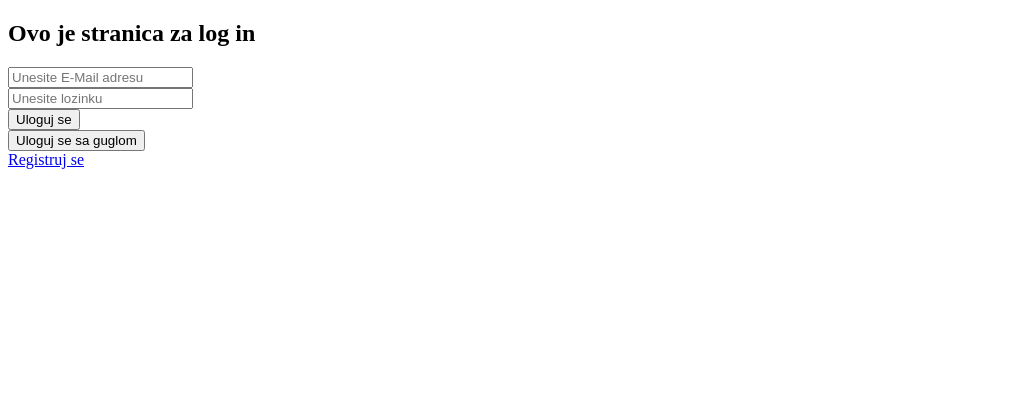
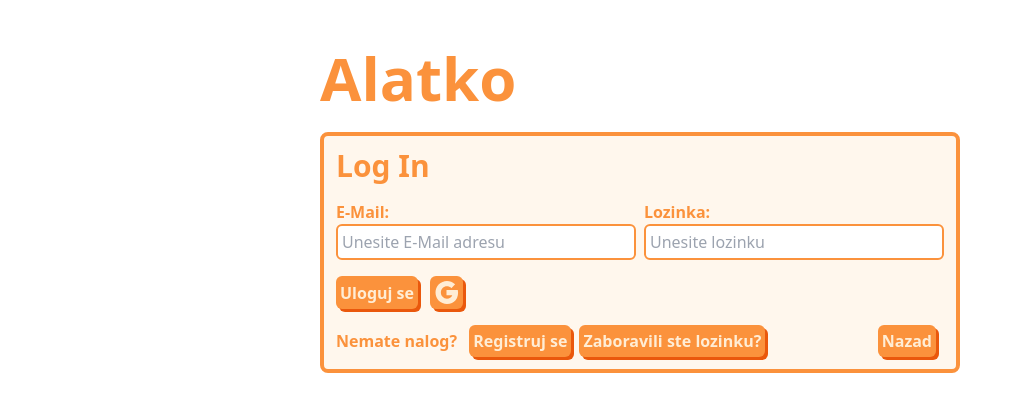
Before and after one commit to Joco223/Alatko, a Nuxt app: page /user/login in a window 1280 px wide. Shown: the top 412 px of the page, without its empty margins (0-1015 px from the left). Built offline with nearby package versions, Linux system fonts and the light colour scheme; no server answers.

Commit message:
Dodat tailwind

```diff
--- a/app.vue
+++ b/app.vue
@@ -1,6 +1,5 @@
 <script setup>
     import { initializeApp } from "firebase/app";
-  import { getAuth, onAuthStateChanged } from "firebase/auth";
 
     const firebaseConfig = {
         apiKey: "AIzaSyBRBLnKvsCP8WtkaXXqWfg9nvwzePRZjt4",
@@ -14,23 +13,13 @@
 
     // Initialize Firebase
     const app = initializeApp(firebaseConfig);
-  const auth = getAuth();
-
-  onAuthStateChanged(auth, (user) => {
-  if (user) {
-    // User is signed in, see docs for a list of available properties
-    // https://firebase.google.com/docs/reference/js/auth.user
-    const uid = user.uid;
-    // ...
-  } else {
-    // User is signed out
-    // ...
-  }});
-
 </script>
 
 <template>
-  <div>
+    <div class="container items-center flex flex-col">
+        <div class="w-1/2">
+            <h2 class="text-6xl self-start font-bold text-orange-400 mb-6 mt-12">Alatko</h2>
             <NuxtPage/>
         </div>
+    </div>
 </template>
--- /dev/null
+++ b/assets/css/main.css
@@ -0,0 +1,31 @@
+@tailwind base;
+@tailwind components;
+@tailwind utilities;
+
+.card {
+    @apply bg-orange-50 rounded-lg border-4 border-orange-400 p-3;
+}
+
+.defaultButton {
+    @apply rounded-md bg-orange-400 mr-2 shadow-orang active:translate-x-0.5 active:translate-y-0.5 active:shadow-orangActive hover:bg-orange-300 p-1;
+}
+
+.defaultHeader {
+    @apply text-3xl font-semibold text-orange-400;
+}
+
+.defaultSmallHeader {
+    @apply text-lg font-semibold text-orange-400;
+}
+
+.defaultText {
+    @apply text-orange-400 font-semibold;
+}
+
+.defaultLightText {
+    @apply text-orange-100 font-semibold;
+}
+
+.defaultInput {
+    @apply rounded-md border-2 border-orange-400 caret-orange-400 accent-orange-400 p-1;
+}
--- a/nuxt.config.ts
+++ b/nuxt.config.ts
@@ -1,4 +1,11 @@
 // https://nuxt.com/docs/api/configuration/nuxt-config
 export default defineNuxtConfig({
-  devtools: { enabled: true }
+  devtools: { enabled: true },
+  css: ['~/assets/css/main.css'],
+  postcss: {
+    plugins: {
+      tailwindcss: {},
+      autoprefixer: {},
+    },
+  },
 })
--- a/package.json
+++ b/package.json
@@ -11,7 +11,10 @@
   },
   "devDependencies": {
     "@nuxt/devtools": "latest",
+    "autoprefixer": "^10.4.16",
     "nuxt": "^3.8.0",
+    "postcss": "^8.4.31",
+    "tailwindcss": "^3.3.3",
     "vue": "^3.3.6",
     "vue-router": "^4.2.5"
   },
--- a/pages/index.vue
+++ b/pages/index.vue
@@ -83,22 +83,27 @@
 </script>
 
 <template>
-    <h2>Ovo je prva stranica</h2>
-    <div v-if="loggedIn">
-        <h4>Korisnicko ime: {{ pageUser?.displayName }}</h4>
-        <NuxtLink to="/user/edit" v-if="loggedIn">Izmeni korisnicko ime</NuxtLink><br>
-        <h4>E-Mail: {{ pageUser?.email }}</h4>
-        <h4>E-Mail verifikovan: {{ pageUser?.emailVerified }}</h4>
-        <button @click="logOut" v-if="loggedIn">Log out</button>
-        <br>
-        <br>
-        <br>
-        <input type="file" id="fileElem" accept="image/*" @change="handleFiles(this)">
-        <h5> Upload status - {{ uploadProgress }}%</h5>
-        <img :src="uploadPath" v-if="uploadPath != ''">
-    </div>
-    <div v-else>
-        <NuxtLink to="/user/register">Registruj se</NuxtLink><br>
-        <NuxtLink to="/user/login">Uloguj se</NuxtLink>
+    <div class="grid gap-x-4 gap-y-4 grid-cols-3">
+        <div class="card col-span-2">
+            <h3 class="defaultHeader mb-2">Oglasi</h3>
+        </div>
+        <div class="card col-span-1">
+            <h3 class="defaultHeader mb-2">Vaš profil</h3>
+            <div v-if="loggedIn">
+                <h6 class="defaultSmallHeader mb-1">{{ pageUser?.displayName }}</h6>
+                <NuxtLink to="/user/edit" v-if="loggedIn">
+                    <button class="defaultButton">Izmeni profil</button>
+                </NuxtLink>
+                <button @click="logOut" v-if="loggedIn" class="defaultButton">Log out</button>
+            </div>
+            <div v-else>
+                <NuxtLink to="/user/login">
+                    <button class="defaultButton"><span class="defaultLightText">Uloguj se</span></button>
+                </NuxtLink>
+                <NuxtLink to="/user/register">
+                    <button class="defaultButton"><span class="defaultLightText">Registruj se</span></button>
+                </NuxtLink>
+            </div>
+        </div>
     </div>
 </template>
--- a/pages/user/edit.vue
+++ b/pages/user/edit.vue
@@ -1,19 +1,10 @@
 <script setup>
     import { ref } from 'vue'
-    import { getAuth, updateProfile, onAuthStateChanged, PhoneAuthProvider, updatePhoneNumber, RecaptchaVerifier } from "firebase/auth";
+    import { getAuth, updateProfile, onAuthStateChanged } from "firebase/auth";
     import { getFirestore, getDoc, doc, updateDoc, setDoc } from 'firebase/firestore';
     const auth = getAuth()
-    const phoneAuth = new PhoneAuthProvider(auth);
     const db = getFirestore();
     auth.languageCode = auth.useDeviceLanguage();
-
-    var appVerifier = new RecaptchaVerifier(auth, 'sign-in-button', {
-        'size': 'invisible',
-        'callback': (response) => {
-            // reCAPTCHA solved, allow signInWithPhoneNumber.
-            onSignInSubmit();
-        }
-    });
 
     var name = ref('')
     var brTel = ref('')
@@ -25,8 +16,8 @@
     onAuthStateChanged(auth, (user) => {
     if (user) {
         name.value = user.displayName;
-        brTel.value = user.phoneNumber;
         userId = user.uid;
+        getUserInfo();
     } else {
         name.value = '';
         brTel.value = '';
@@ -46,30 +37,19 @@
         });
     }
 
-    const updateUserNumber = async() => {
+    const getUserInfo = async() => {
         if (userId != null) {
-            console.log('update user number')
-            phoneAuth.verifyPhoneNumber(brTel.value, appVerifier)
-                .then((verificationId) => {
-                    console.log('verification id', verificationId)
-                    // Once the user enters the verification code, get a PhoneAuthCredential object
-                    const verificationCode = prompt('Ukucajte kod koji je poslat na vas broj telefona');
-                    const credential = phoneAuth.credential(verificationId, verificationCode);
+            const docRef = doc(db, "users", auth.currentUser.uid);
+            const docSnap = await getDoc(docRef);
 
-                    // Update the user's phone number
-                    user.updatePhoneNumber(credential)
-                    .then(() => {
-                        console.log('Phone number updated successfully');
-                    })
-                    .catch((error) => {
-                        console.error('Error updating phone number:', error);
-                    });
-                })
-                .catch((error) => {
-                    console.error('Error sending verification code:', error);
-                });
+            if (docSnap.exists()) {
+                opisText.value = docSnap.data().opis;
+                loc.value = docSnap.data().lokacija;
+                brTel.value = docSnap.data().telefon;
+            }
         }
     }
+
 
     const updateUserInfo = async() => {
         if (userId != null) {
@@ -79,12 +59,14 @@
             if (docSnap.exists()) {
                 await updateDoc(doc(db, "users", auth.currentUser.uid), {
                     opis: opisText.value,
-                    lokacija: loc.value
+                    lokacija: loc.value,
+                    telefon: brTel.value
                 });
             } else {
                 await setDoc(doc(db, "users", auth.currentUser.uid), {
                     opis: opisText.value,
-                    lokacija: loc.value
+                    lokacija: loc.value,
+                    telefon: brTel.value
                 });
             }
         }
@@ -97,7 +79,7 @@
     <input v-model="name" type="text" placeholder="Unesite Vaše ime i prezime"><br>
     <button @click="updateUser">Sacuvaj ime i prezime</button><br>
     <input v-model="brTel" type="text" placeholder="Unesite Vas broj telefona"><br>
-    <button @click="updateUserNumber">Sacuvaj broj telefona</button><br>
+    <button @click="updateUserInfo">Sacuvaj broj telefona</button><br>
     <div>{{ errorMsg }}</div>
 
     <br>
--- a/pages/user/login.vue
+++ b/pages/user/login.vue
@@ -24,7 +24,7 @@
         .catch((error) => {
             const errorCode = error.code;
             errorMsg = error.message;
-            console.log(errorMsg)
+            console.log(errorCode, errorMsg)
         });
     }
 
@@ -44,18 +44,54 @@
                 // Handle Errors here.
                 const errorCode = error.code;
                 errorMsg = error.message;
+                console.log(errorCode, errorMsg)
             });
     }
 
 </script>
 
 <template>
-    <h2>Ovo je stranica za log in</h2>
+    <div class="card flex flex-col">
+        <h5 class="defaultHeader mb-4">Log In</h5>
+        <div class="grid gap-x-2 grid-cols-2">
+            <label class="flex flex-col">
+                <span class="defaultText">E-Mail:</span>
+                <input class="defaultInput" v-model="email" type="email" placeholder="Unesite E-Mail adresu">
+            </label>
+            <label class="flex flex-col">
+                <span class="defaultText">Lozinka:</span>
+                <input class="defaultInput" v-model="password" type="password" placeholder="Unesite lozinku">
+            </label>
+        </div>
 
-    <input v-model="email" type="email" placeholder="Unesite E-Mail adresu"><br>
-    <input v-model="password" type="password" placeholder="Unesite lozinku"><br>
-    <button @click="logInUser">Uloguj se</button><br>
-    <button @click="logInWithGoogle">Uloguj se sa guglom</button><br>
-    <NuxtLink to="/user/register">Registruj se</NuxtLink><br>
-    <div>{{ errorMsg }}</div>
+        <div class="flex gap-x-1 mt-4">
+            <button class="defaultButton" @click="logInUser"><span class="defaultLightText">Uloguj se</span></button>
+            <button class="defaultButton" @click="logInWithGoogle">
+                <svg class="fill-orange-100" xmlns="http://www.w3.org/2000/svg" x="0px" y="0px" width="25" height="25" viewBox="0 0 50 50">
+                    <path d="M 25.996094 48 C 13.3125 48 2.992188 37.683594 2.992188 25 C 2.992188 12.316406 13.3125 2 25.996094 2 C 31.742188 2 37.242188 4.128906 41.488281 7.996094 L 42.261719 8.703125 L 34.675781 16.289063 L 33.972656 15.6875 C 31.746094 13.78125 28.914063 12.730469 25.996094 12.730469 C 19.230469 12.730469 13.722656 18.234375 13.722656 25 C 13.722656 31.765625 19.230469 37.269531 25.996094 37.269531 C 30.875 37.269531 34.730469 34.777344 36.546875 30.53125 L 24.996094 30.53125 L 24.996094 20.175781 L 47.546875 20.207031 L 47.714844 21 C 48.890625 26.582031 47.949219 34.792969 43.183594 40.667969 C 39.238281 45.53125 33.457031 48 25.996094 48 Z"></path>
+                </svg>
+            </button>
+        </div>
+
+        <div class="flex gapx-x-1 mt-4">
+            <span class="defaultText">
+                Nemate nalog?
+                <NuxtLink to="/user/register">
+                    <button class="defaultButton ml-2"><span class="defaultLightText">Registruj se</span></button>
+                </NuxtLink>
+            </span>
+            <NuxtLink to="/user/forgot">
+                <button class="defaultButton"><span class="defaultLightText">Zaboravili ste lozinku?</span></button>
+            </NuxtLink>
+            <div class="grow">
+                <NuxtLink to="/" class="float-right">
+                    <button class="defaultButton"><span class="defaultLightText">Nazad</span></button>
+                </NuxtLink>
+            </div>
+        </div>
+
+
+    </div>
+
+
 </template>
--- /dev/null
+++ b/tailwind.config.js
@@ -0,0 +1,21 @@
+/** @type {import('tailwindcss').Config} */
+export default {
+  content: [
+    "./components/**/*.{js,vue,ts}",
+    "./layouts/**/*.vue",
+    "./pages/**/*.vue",
+    "./plugins/**/*.{js,ts}",
+    "./app.vue",
+    "./error.vue",
+  ],
+  theme: {
+    extend: {
+      boxShadow: {
+        orang: '3px 3px 0px 0px rgba(234, 88, 12, 1)',
+        orangHover: '4px 4px 0px 0px rgba(234, 88, 12, 1)',
+        orangActive: '2px 2px 0px 0px rgba(249, 115, 22, 1)',
+      },
+    },
+  },
+  plugins: [],
+}
```
Also changed, not shown: 1 other file (tests, documents, lock files or other folders). Lines whose indentation alone changed are shown as unchanged.
